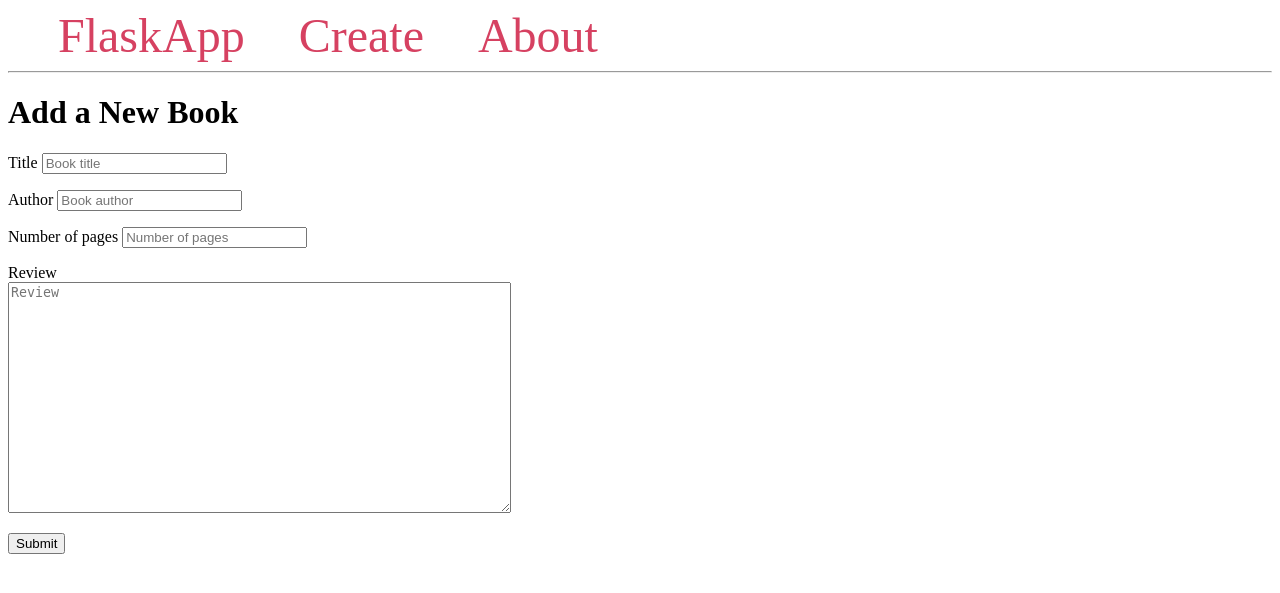
After one commit to anthonygfrn/flask-db, a Flask app: page /create/ in a window 1280 px wide. The commit adds this page. Shown: the top 593 px of the page. Run offline with Flask 2, Linux system fonts and the light colour scheme; some libraries are stand-ins or nearby versions.

Commit message:
Add Create Book

```diff
--- a/app.py
+++ b/app.py
@@ -1,6 +1,6 @@
 import os
 import psycopg2
-from flask import Flask, render_template
+from flask import Flask, render_template, request, url_for, redirect
 
 app = Flask(__name__)
 
@@ -21,3 +21,23 @@ def index():
     cur.close()
     conn.close()
     return render_template('index.html', books=books)
+
+@app.route('/create/', methods=('GET', 'POST'))
+def create():
+    if request.method == 'POST':
+        title = request.form['title']
+        author = request.form['author']
+        pages_num = int(request.form['pages_num'])
+        review = request.form['review']
+
+        conn = get_db_connection()
+        cur = conn.cursor()
+        cur.execute('INSERT INTO books (title, author, pages_num, review)'
+                    'VALUES (%s, %s, %s, %s)',
+                    (title, author, pages_num, review))
+        conn.commit()
+        cur.close()
+        conn.close()
+        return redirect(url_for('index'))
+
+    return render_template('create.html')
--- a/templates/base.html
+++ b/templates/base.html
@@ -26,6 +26,7 @@
   <body>
     <nav>
       <a href="{{ url_for('index') }}">FlaskApp</a>
+      <a href="{{ url_for('create') }}">Create</a>
       <a href="#">About</a>
     </nav>
     <hr />
--- /dev/null
+++ b/templates/create.html
@@ -0,0 +1,36 @@
+{% extends 'base.html' %}
+
+{% block content %}
+    <h1>{% block title %} Add a New Book {% endblock %}</h1>
+    <form method="post">
+        <p>
+            <label for="title">Title</label>
+            <input type="text" name="title"
+                   placeholder="Book title" />
+        </p>
+
+        <p>
+            <label for="author">Author</label>
+            <input type="text" name="author"
+                   placeholder="Book author" />
+        </p>
+
+        <p>
+            <label for="pages_num">Number of pages</label>
+            <input type="number" name="pages_num"
+                   placeholder="Number of pages" />
+        </p>
+        <p>
+        <label for="review">Review</label>
+        <br>
+        <textarea name="review"
+                  placeholder="Review"
+                  rows="15"
+                  cols="60"
+                  ></textarea>
+        </p>
+        <p>
+            <button type="submit">Submit</button>
+        </p>
+    </form>
+{% endblock %}
```
